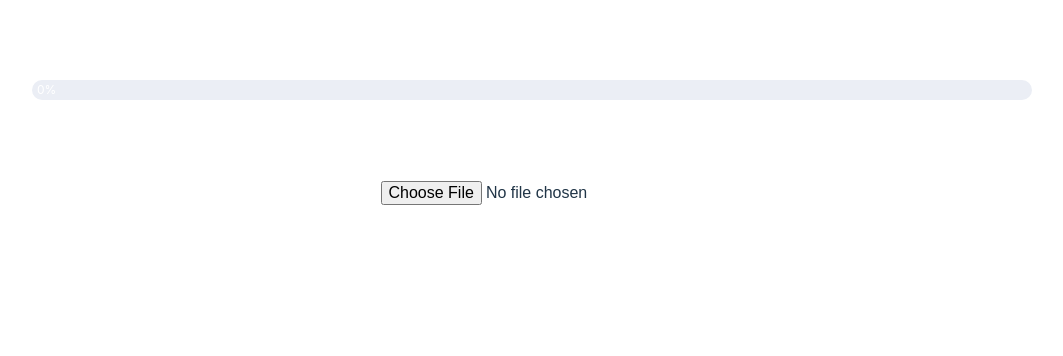
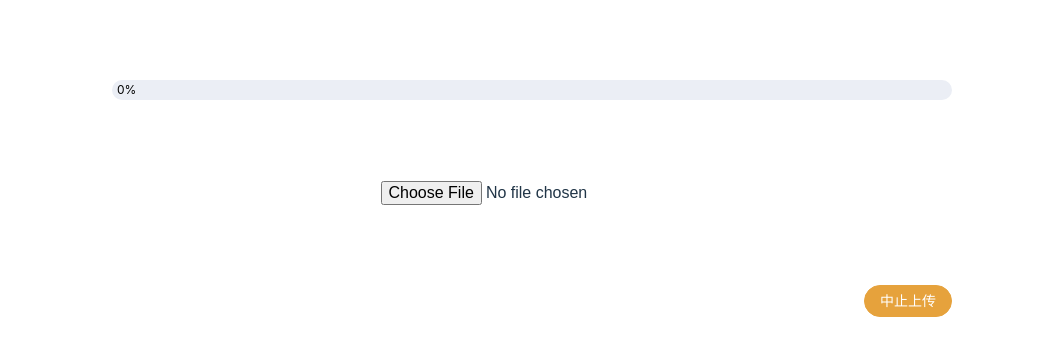
Before and after one commit to chenxijywc/large-file-upload, a Vue app in the folder vite-project/: page / in a window 1280 px wide. Shown: the top 356 px of the page, without its empty margins (108-1171 px from the left). Built offline with nearby package versions, Linux system fonts and the light colour scheme.

Commit message:
使用Promise.all一次监听所有分片的请求

```diff
--- a/vite-project/src/App.vue
+++ b/vite-project/src/App.vue
@@ -1,9 +1,11 @@
 <template>
   <div class="page">
-    <p></p>
-    <el-progress :text-inside="true" :stroke-width="20" :percentage="percentage" status="success" class="progressBox"/>
+    <el-progress :text-inside="true" :stroke-width="20" :percentage="percentage" status="success"/>
     <div class="topBox">
       <input type="file" class="isInput" @change="inputChange">
+    </div>
+    <div style="text-align:right;">
+      <el-button type="warning" round @click="stopUpdata">中止上传</el-button>
     </div>
   </div>
 </template>
@@ -13,6 +15,7 @@
   import SparkMD5 from "spark-md5";
   //显示到视图层的初始数据:
   const percentage = ref(0)
+  const controller = ref()
   // let unit = 1024*1024*5  //每个切片的大小定位5m
   let unit = 1024*1024*100
   //页面一打开就调用:
@@ -20,17 +23,32 @@
 
   })
   //注册事件:
+  // 中止上传
+  const stopUpdata = () =>{
+    if(controller.value){
+      controller.value.abort()
+    }
+  }
   // 输入框change事件
   const inputChange = (e:Event) =>{
     let userId = `5421-${new Date().getTime()}` // 带时间搓的用户id,标记数据的唯一性
+    controller.value = new AbortController()
     let target = e.target as HTMLInputElement
     let file = (target.files as FileList)[0]
-    console.log(file,'file')
     let sliceNumber = Math.ceil(file.size/unit)  // 向上取证切割次数,例如20.54,那里就要为了那剩余的0.54再多遍历一次
     let allDatas:Array<UpDataReq> = []
+    let allPromiseArr:any[] = []
     for (let i = 0; i < sliceNumber; i++) {
       let sliceFile = file.slice(i*unit,i*unit+unit)
       setMd5(sliceFile).then((res)=>{
+          // let fd = new FormData()
+          // fd.append('file',res)
+          // fd.append('sliceFileSize',sliceFile.size)
+          // fd.append('index',i)
+          // fd.append('fileSize',file.size)
+          // fd.append('fileName',file.name)
+          // fd.append('sliceNumber',sliceNumber)
+          // fd.append('userId',userId)
           let needObj:UpDataReq = {
             file:res,
             sliceFileSize:sliceFile.size,
@@ -38,22 +56,37 @@
             fileSize:file.size,
             fileName:file.name,
             sliceNumber,
-              userId,
+            userId
           }
           allDatas.push(needObj)  // 放到一个数组里,预防其中一个请求断了
-            console.log(allDatas,'里边')
+          // console.log(allDatas,'里边')
+          allPromiseArr.push(updataRequest(needObj))
+          if(allPromiseArr.length === sliceNumber){
+            console.log(allPromiseArr,'allPromiseArr')
+            Promise.all(allPromiseArr).then((res)=>{
+              console.log(res,'所有都完成了---------------------------------')
+            }).catch(()=>{
+              controller.value.abort()  // 其中一个失败了都中止请求
+            })
+          }
+      })
+    }
+  }
+  // 将上传文件请求封装成Promise,为了使用Promise.all
+  const updataRequest = (needObj:UpDataReq) => {
+    return new Promise((resolve,reject)=>{
       updata(needObj,(progress)=>{
         console.log(Math.round(progress.loaded / progress.total * 100) + '%')
         let needProgress = Math.round(progress.loaded / progress.total * 100)  // 已经加载的文件大小/文件的总大小
         percentage.value = needProgress
       }).then((res)=>{
-              // res.data.myNameYYYYY
         console.log(res,'返回响应数据')
-            }).catch((err)=>{
-                console.log(err)
+        res.result === 1 ? resolve(needObj.userId) : reject(needObj.userId)
+        resolve(needObj.userId)
+      }).catch(()=>{
+        reject(needObj.userId)
       })
-        })
-    }
+    } )
   }
   // md5加密
   const setMd5 = (file:Blob) =>{
@@ -75,7 +108,7 @@ const setMd5 = (file:Blob) =>{
   }
 </script>
 <style scoped>
-  .page{padding:80px;}
-  .progressBox{max-width:1000px;margin:0 auto;}
+  .page{padding:80px;max-width:1000px;margin:0 auto;}
   .topBox{text-align: center;padding: 80px;}
+  :deep(.el-progress-bar__innerText){color: black;}
 </style>
```
Also changed, not shown: 1 other file (tests, documents, lock files or other folders). Lines whose indentation alone changed are shown as unchanged.
